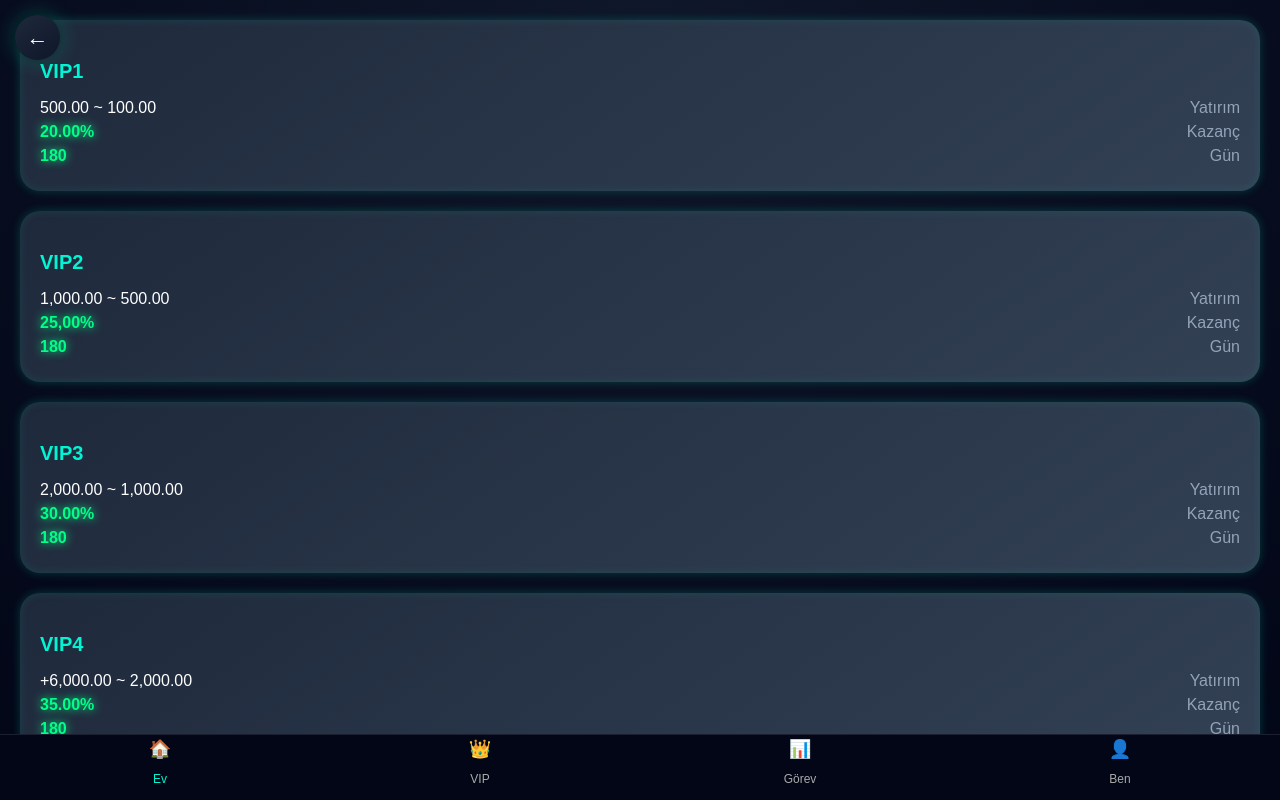
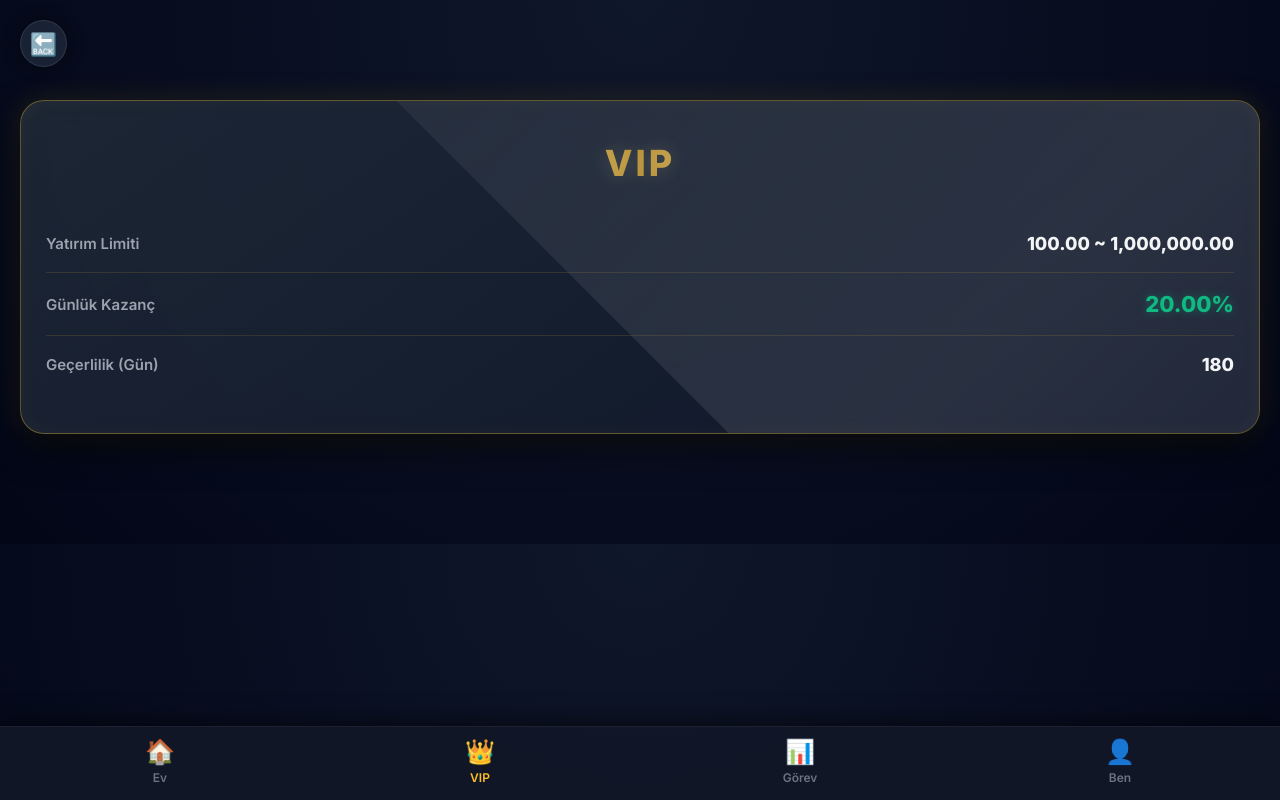
Before and after one commit to ahmedramazan12321-create/swerrrrr, a website: page vip.html in a window 1280 px wide. Drawn offline with Linux system fonts and the light colour scheme.

Commit message:
Update vip.html

```diff
--- a/vip.html
+++ b/vip.html
@@ -1,223 +1,193 @@
 <!DOCTYPE html>
-<html lang="ar">
+<html lang="tr">
 <head>
 <meta charset="UTF-8">
 <meta name="viewport" content="width=device-width, initial-scale=1.0">
 <title>VIP</title>
 
 <style>
+  @import url('https://fonts.googleapis.com/css2?family=Inter:wght@300;400;600;800&display=swap');
+
   body {
     margin: 0;
-  font-family: Arial;
+    font-family: 'Inter', Arial, sans-serif;
     background: radial-gradient(circle at top, #0f172a, #020617);
     color: white;
+    padding-bottom: 90px;
+    transition: direction 0.3s ease;
   }
 
-/* 🔥 زر رجوع احترافي */
+  /* 🔥 Geri Butonu */
   .back-btn {
     position: fixed;
-  top: 15px;
-  left: 15px;
+    top: 20px;
+    left: 20px;
     width: 45px;
     height: 45px;
     border-radius: 50%;
-  background: linear-gradient(145deg, #1e293b, #0f172a);
+    background: rgba(30, 41, 59, 0.8);
+    backdrop-filter: blur(10px);
     display: flex;
     align-items: center;
     justify-content: center;
     font-size: 22px;
-  color: white;
+    color: #fca5a5;
     cursor: pointer;
     z-index: 9999;
-
-  box-shadow:
-    0 0 10px rgba(0,0,0,0.5),
-    0 0 20px rgba(0,255,200,0.3);
-
+    border: 1px solid rgba(255,255,255,0.1);
+    box-shadow: 0 0 15px rgba(0,0,0,0.5);
     transition: 0.3s;
   }
 
   .back-btn:hover {
-  background: linear-gradient(145deg, #00f5d4, #00bbf9);
+    background: #fca5a5;
     color: black;
     transform: scale(1.1);
-  box-shadow:
-    0 0 20px #00f5d4,
-    0 0 40px #00bbf9;
   }
 
-/* 💎 VIP CARD */
-.vip-card {
-  margin: 20px;
-  padding: 20px;
-  border-radius: 20px;
-  background: linear-gradient(145deg, #1e293b, #334155);
+  /* 💎 LÜKS VIP KARTI (TEK KART) */
+  .premium-card {
+    margin: 100px 20px 20px 20px;
+    padding: 40px 25px;
+    border-radius: 24px;
+    background: linear-gradient(145deg, rgba(31, 41, 55, 0.9), rgba(15, 23, 42, 0.95));
+    border: 1px solid rgba(212, 175, 55, 0.4); /* Altın rengi sınır */
+    box-shadow:
+      0 15px 35px rgba(0,0,0,0.6),
+      0 0 30px rgba(212, 175, 55, 0.15), /* Altın parlama */
+      inset 0 0 20px rgba(212, 175, 55, 0.05);
     position: relative;
     overflow: hidden;
-  transition: 0.3s;
+    backdrop-filter: blur(15px);
   }
 
-
-.vip-card {
-  margin: 20px;
-  padding: 20px;
-  border-radius: 20px;
-  background: linear-gradient(145deg, #1e293b, #334155);
-  box-shadow:
-    0 0 10px rgba(0,255,200,0.2),
-    inset 0 0 10px rgba(0,255,200,0.1);
-  transition: 0.3s;
+  /* ✨ Parlama Efekti Animasyonu */
+  .premium-card::before {
+    content: "";
+    position: absolute;
+    top: -50%; left: -50%;
+    width: 200%; height: 200%;
+    background: linear-gradient(to right, rgba(255,255,255,0) 0%, rgba(255,255,255,0.1) 50%, rgba(255,255,255,0) 100%);
+    transform: rotate(45deg);
+    animation: shine 4s infinite;
   }
 
-.vip-card:hover {
-  transform: translateY(-5px);
-  box-shadow:
-    0 0 20px rgba(0,255,200,0.4);
+  @keyframes shine {
+    0% { left: -100%; }
+    100% { left: 100%; }
   }
 
-/* Hover */
-.vip-card:hover {
-  transform: translateY(-5px) scale(1.02);
-  box-shadow:
-    0 0 20px rgba(0,255,200,0.5),
-    0 0 40px rgba(0,187,249,0.4);
+  /* 👑 VIP Başlığı */
+  .vip-title {
+    text-align: center;
+    font-size: 36px;
+    font-weight: 800;
+    margin-bottom: 30px;
+    background: linear-gradient(to right, #bf953f, #fcf6ba, #b38728, #fbf5b7, #aa771c);
+    -webkit-background-clip: text;
+    background-clip: text;
+    color: transparent;
+    letter-spacing: 3px;
+    text-shadow: 0 0 20px rgba(252, 246, 186, 0.2);
   }
 
-/* عنوان */
-.vip-card h3 {
-  margin-bottom: 10px;
-  font-size: 20px;
-  color: #00f5d4;
+  /* 📊 Veri Satırları */
+  .data-row {
+    display: flex;
+    justify-content: space-between;
+    align-items: center;
+    padding: 18px 0;
+    border-bottom: 1px solid rgba(212, 175, 55, 0.15);
+    position: relative;
+    z-index: 2;
+  }
+  .data-row:last-child {
+    border-bottom: none;
   }
 
-/* المحتوى */
-.vip-box {
-  display: flex;
-  justify-content: space-between;
+  .d-label {
+    color: #9ca3af;
+    font-size: 15px;
+    font-weight: 600;
   }
 
-/* اليسار */
-.left p {
-  margin: 6px 0;
+  .d-val {
+    font-weight: 800;
+    font-size: 18px;
+    color: #f3f4f6;
+    direction: ltr; /* Sayıların ters dönmesini engeller */
   }
 
-/* اليمين */
-.right p {
-  margin: 6px 0;
-  color: #94a3b8;
-  text-align: right;
+  .d-val.highlight {
+    color: #10B981; /* Neon Yeşil Kazanç */
+    text-shadow: 0 0 10px rgba(16, 185, 129, 0.4);
+    font-size: 22px;
   }
 
-/* اللون الأخضر */
-.green {
-  color: #00ff88;
-  font-weight: bold;
-  text-shadow: 0 0 10px #00ff88;
-}
+  /* 📱 Alt Navigasyon Barı */
   .bottom-nav {
     position: fixed;
     bottom: 0;
     left: 0;
     width: 100%;
-  height: 65px;
-  background: #020617;
-
     display: flex;
-  justify-content: space-around;
-  align-items: center;
-
-  border-top: 1px solid rgba(255,255,255,0.1);
+    background: rgba(17, 24, 39, 0.95);
+    backdrop-filter: blur(15px);
+    border-top: 1px solid rgba(255,255,255,0.05);
+    padding: 10px 0 15px 0;
+    box-shadow: 0 -5px 20px rgba(0,0,0,0.5);
+    direction: ltr; /* Navigasyon sırası bozulmasın */
     z-index: 999;
   }
-
   .nav-item {
     flex: 1;
     text-align: center;
-  color: #aaa;
-  font-size: 12px;
+    color: #6b7280;
+    cursor: pointer;
+    transition: 0.3s;
   }
-
-.nav-item span {
-  display: block;
-  font-size: 18px;
-}
-
-.nav-item.active {
-  color: #00f5d4;
-}
+  .nav-item.active { color: #FBBF24; }
+  .nav-item span { display: block; font-size: 24px; margin-bottom: 4px; }
+  .nav-item p { margin: 0; font-size: 12px; font-weight: 600; }
 </style>
 </head>
 
 <body>
 
-<!-- 🔥 زر رجوع -->
-<div class="back-btn" onclick="goBack()">←</div>
+<div class="back-btn" onclick="goBack()">🔙</div>
 
-<!-- VIP1 -->
-<div class="vip-card">
-  <h3>VIP1</h3>
-  <div class="vip-box">
-    <div class="left">
-      <p>500.00 ~ 100.00</p>
-      <p class="green">20.00%</p>
-      <p class="green">180</p>
+<div class="premium-card">
+  <div class="vip-title">VIP</div>
+
+  <div class="data-row">
+    <span class="d-label" id="lbl_recharge">Ana Yatırım</span>
+    <span class="d-val">100.00 ~ 1,000,000.00</span>
   </div>
-    <div class="right">
-      <p class="t-recharge"></p>
-      <p class="t-profit"></p>
-      <p class="t-time"></p>
+
+  <div class="data-row">
+    <span class="d-label" id="lbl_profit">Günlük Kazanç</span>
+    <span class="d-val highlight">20.00%</span>
   </div>
+
+  <div class="data-row">
+    <span class="d-label" id="lbl_time">Süre</span>
+    <span class="d-val">180</span>
   </div>
 </div>
 
-<!-- VIP2 -->
-<div class="vip-card">
-  <h3>VIP2</h3>
-  <div class="vip-box">
-    <div class="left">
-      <p>1,000.00 ~ 500.00</p>
-      <p class="green">25,00%</p>
-      <p class="green">180</p>
+
+<div class="bottom-nav">
+  <div class="nav-item" onclick="window.location.href='dashboard.html'">
+    <span>🏠</span><p id="nav_home">Ev</p>
   </div>
-    <div class="right">
-      <p class="t-recharge"></p>
-      <p class="t-profit"></p>
-      <p class="t-time"></p>
+  <div class="nav-item active" onclick="window.location.href='vip.html'">
+    <span>👑</span><p id="nav_vip">VIP</p>
   </div>
+  <div class="nav-item" onclick="window.location.href='tasks.html'">
+    <span>📊</span><p id="nav_task">Görev</p>
   </div>
-</div>
-
-<!-- VIP3 -->
-<div class="vip-card">
-  <h3>VIP3</h3>
-  <div class="vip-box">
-    <div class="left">
-      <p>2,000.00 ~ 1,000.00</p>
-      <p class="green">30.00%</p>
-      <p class="green">180</p>
-    </div>
-    <div class="right">
-      <p class="t-recharge"></p>
-      <p class="t-profit"></p>
-      <p class="t-time"></p>
-    </div>
-  </div>
-</div>
-
-<!-- VIP4 -->
-<div class="vip-card">
-  <h3>VIP4</h3>
-  <div class="vip-box">
-    <div class="left">
-      <p>+6,000.00 ~ 2,000.00</p>
-      <p class="green">35.00%</p>
-      <p class="green">180</p>
-    </div>
-    <div class="right">
-      <p class="t-recharge"></p>
-      <p class="t-profit"></p>
-      <p class="t-time"></p>
-    </div>
+  <div class="nav-item" onclick="window.location.href='profile.html'">
+    <span>👤</span><p id="nav_profile">Ben</p>
   </div>
 </div>
 
@@ -228,34 +198,16 @@ function goBack(){
 
 const translations = {
   tr: {
-    nav_home: "Ev",
-    nav_vip: "VIP",
-    nav_task: "Görev",
-    nav_team: "Takım",
-    nav_profile: "Ben",
-    recharge: "Yatırım",
-    profit: "Kazanç",
-    time: "Gün"
+    nav_home: "Ev", nav_vip: "VIP", nav_task: "Görev", nav_profile: "Ben",
+    recharge: "Yatırım Limiti", profit: "Günlük Kazanç", time: "Geçerlilik (Gün)"
+  },
+  en: {
+    nav_home: "Home", nav_vip: "VIP", nav_task: "Tasks", nav_profile: "Me",
+    recharge: "Investment Limit", profit: "Daily Profit", time: "Validity (Days)"
   },
   ar: {
-    nav_home: "الرئيسية",
-    nav_vip: "VIP",
-    nav_task: "تجمع التعدين",
-    nav_team: "الفريق",
-    nav_profile: "أنا",
-    recharge: "مبلغ إعادة الشحن",
-    profit: "دخل التعدين",
-    time: "يوم"
-  },
-  en: {
-    nav_home: "Home",
-    nav_vip: "VIP",
-    nav_task: "Tasks",
-    nav_team: "Team",
-    nav_profile: "Me",
-    recharge: "Recharge",
-    profit: "Profit",
-    time: "Days"
+    nav_home: "الرئيسية", nav_vip: "VIP", nav_task: "تجمع التعدين", nav_profile: "أنا",
+    recharge: "حد الاستثمار", profit: "الربح اليومي", time: "الصلاحية (أيام)"
   }
 };
 
@@ -263,61 +215,26 @@ function applyLang(lang){
   const t = translations[lang];
   if(!t) return;
 
-  let el;
+  // Navigasyon
+  if(document.getElementById("nav_home")) document.getElementById("nav_home").innerText = t.nav_home;
+  if(document.getElementById("nav_vip")) document.getElementById("nav_vip").innerText = t.nav_vip;
+  if(document.getElementById("nav_task")) document.getElementById("nav_task").innerText = t.nav_task;
+  if(document.getElementById("nav_profile")) document.getElementById("nav_profile").innerText = t.nav_profile;
 
-  el = document.getElementById("nav_home");
-  if(el) el.innerText = t.nav_home;
+  // VIP Kart İçeriği
+  if(document.getElementById("lbl_recharge")) document.getElementById("lbl_recharge").innerText = t.recharge;
+  if(document.getElementById("lbl_profit")) document.getElementById("lbl_profit").innerText = t.profit;
+  if(document.getElementById("lbl_time")) document.getElementById("lbl_time").innerText = t.time;
 
-  el = document.getElementById("nav_vip");
-  if(el) el.innerText = t.nav_vip;
+  // Arapça için sağdan sola hizalama
+  document.body.style.direction = (lang === 'ar') ? "rtl" : "ltr";
+}
 
-  el = document.getElementById("nav_task");
-  if(el) el.innerText = t.nav_task;
-
-  el = document.getElementById("nav_team"); // 🔥 ما يكسر لو مش موجود
-  if(el) el.innerText = t.nav_team;
-
-  el = document.getElementById("nav_profile");
-  if(el) el.innerText = t.nav_profile;
-
-  // VIP TEXT
-  document.querySelectorAll(".t-recharge").forEach(e => e.innerText = t.recharge);
-  document.querySelectorAll(".t-profit").forEach(e => e.innerText = t.profit);
-  document.querySelectorAll(".t-time").forEach(e => e.innerText = t.time);
-}
 window.onload = function(){
   let lang = localStorage.getItem("lang") || "tr";
   applyLang(lang);
 }
 </script>
-<div class="bottom-nav">
 
-  <div class="nav-item active" onclick="window.location.href='dashboard.html'">
-    <span>🏠</span>
-    <p id="nav_home">Ev</p>
-  </div>
-
-  <div class="nav-item" onclick="window.location.href='vip.html'">
-    <span>👑</span>
-    <p id="nav_vip">VIP</p>
-  </div>
-
-  <div class="nav-item" onclick="window.location.href='tasks.html'">
-    <span>📊</span>
-   <p id="nav_task">Görev</p>
-  </div>
-
-  <div class="nav-item" onclick="window.location.href='profile.html'">
-  <span>👤</span>
-  <p id="nav_profile">Ben</p>
-</div>
-
-</div>
-
-
-</div>
-
-</div>
-<script src="common.js"></script>
 </body>
 </html>
```
Lines whose indentation alone changed are shown as unchanged.
